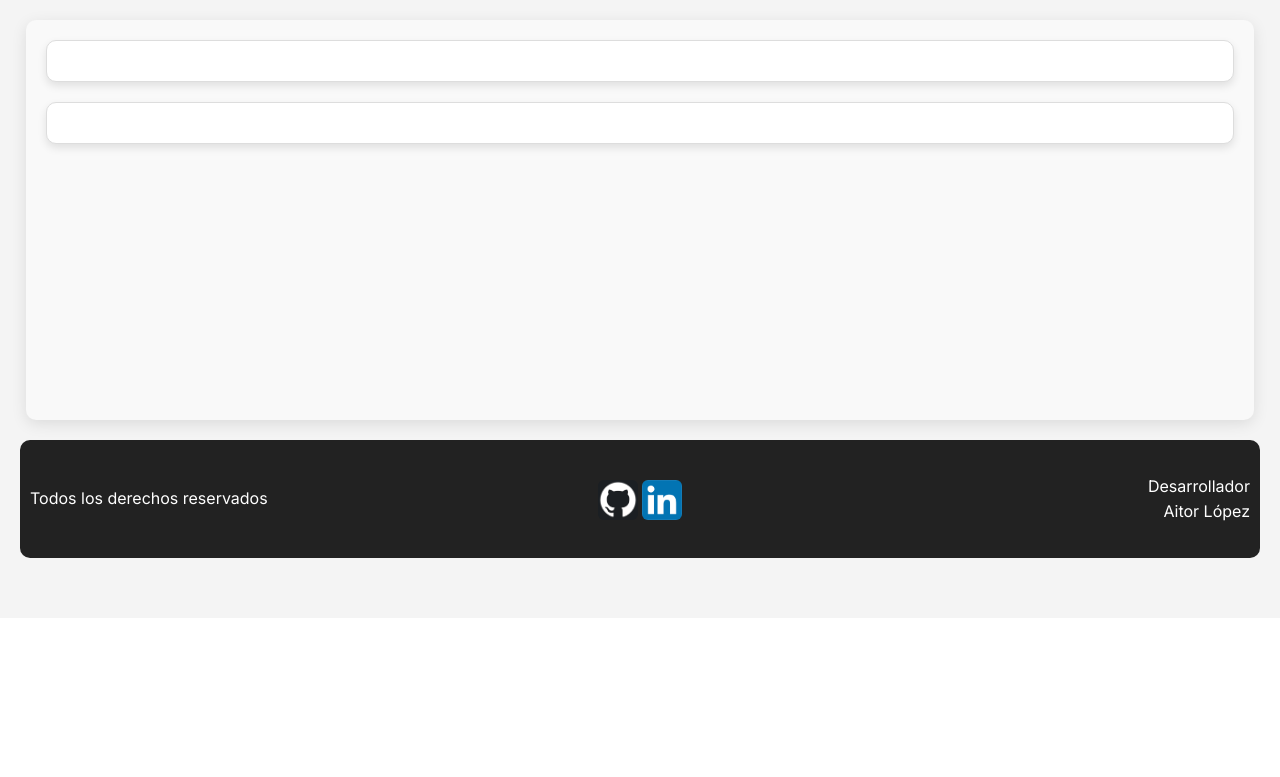
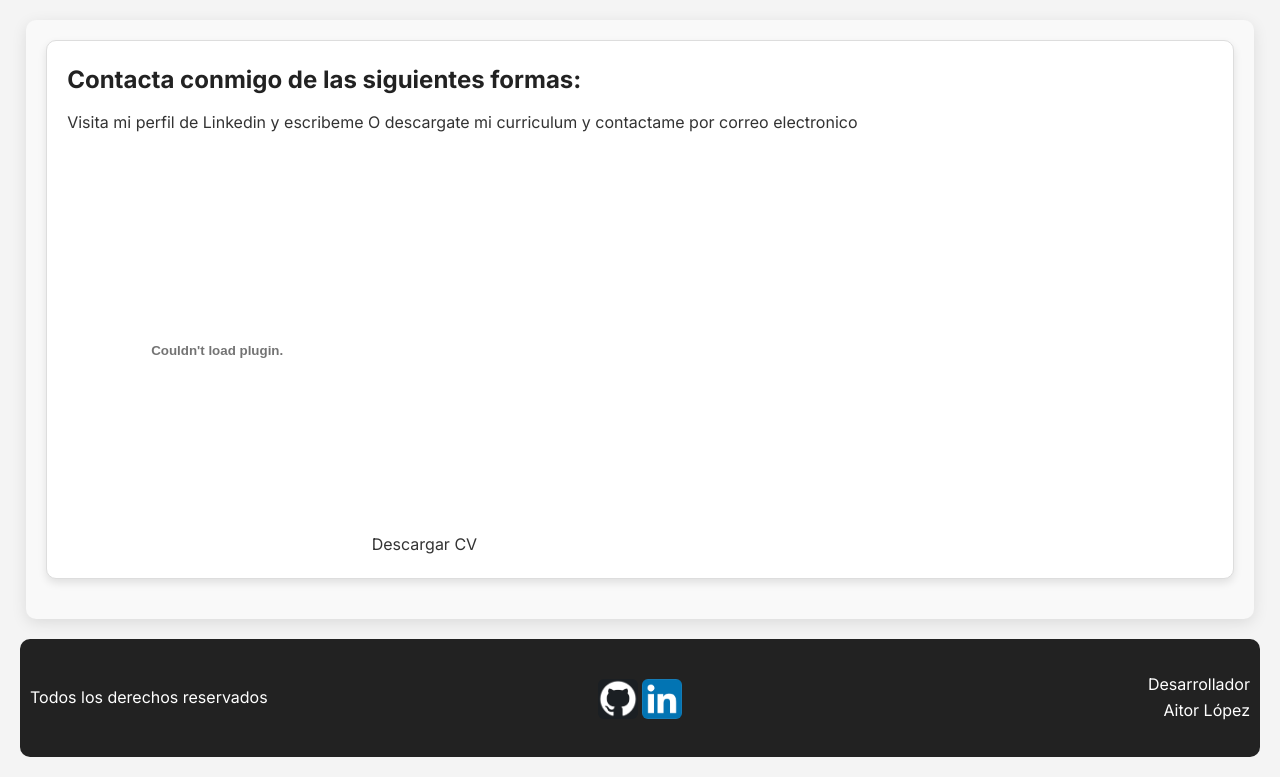
Before and after one commit to jokobik/aitor-website, a Django app: page /appWeb/contacto in a window 1280 px wide. Shown: the part 182-959 px from the top of the page. Before the commit the page ends 740 px from the top, so only its background shows below. Run offline with Django 5.2, Linux system fonts and the light colour scheme; parts of the project's set-up code (start-up, migrations or seed data) failed here and were passed over; some libraries are stand-ins or nearby versions.

Commit message:
Comienzo vista contacto

```diff
--- a/myWeb/appWeb/templates/contacto.html
+++ b/myWeb/appWeb/templates/contacto.html
@@ -1,38 +1,29 @@
 {% extends "base.html" %}
+{% load static %}
 
 {% block contenido %}
 <section class="secciones">
-
-</section>
-
-<style>
-    /* 🔹 Fondo principal blanco */
-    .LI-profile-badge,
-    .LI-badge-container {
-        background-color: #FFFFFF !important;
-    }
-
-    /* 🔹 Barra superior (logo + "LinkedIn") */
-    .LI-header {
-        background-color: #38434F !important; /* Fondo azul-gris */
-    }
-
-    /* 🔹 Texto y logo en blanco */
-    .LI-header svg,
-    .LI-header .LI-text {
-        fill: #FFFFFF !important; /* Logo blanco */
-        color: #FFFFFF !important; /* Texto blanco */
-    }
-
-    /* 🔹 Texto del perfil en negro (tema light ya lo hace, pero lo reforzamos) */
-    .LI-badge-container *:not(.LI-header *) {
-        color: #000000 !important;
-    }
-</style>
-
-
-<section class="secciones">
-
-
+    <h3>Contacta conmigo de las siguientes formas:</h3>
+    <p>Visita mi perfil de Linkedin y escribeme O descargate mi curriculum y contactame por correo electronico</p>
+    <div>
+        <script src="https://platform.linkedin.com/badges/js/profile.js" async defer type="text/javascript"></script>
+        <div class="badge-base LI-profile-badge" data-locale="es_ES" data-size="large" data-theme="light"
+             data-type="VERTICAL" data-vanity="aitor-lopez-roncero" data-version="v1">
+            <a class="badge-base__link LI-simple-link"
+               href="https://es.linkedin.com/in/aitor-lopez-roncero?trk=profile-badge">
+            </a>
+        </div>
+    </div>
+    <div>
+        <!--Vista previa pdf-->
+        <embed
+        src="{% static 'pdfs/curriculum_aitor.pdf' %}#toolbar=0&view=FitH"
+        type="application/pdf"
+        width="300px"
+        height="400px"
+        style="border: none;"
+        />
+        <a href="{% static 'pdfs/curriculum_aitor.pdf' %}" download class="btn-descarga">Descargar CV</a>
+    </div>
 </section>
 {% endblock %}
```
Also changed, not shown: myWeb/appWeb/static/css/style.css (+0 -55 lines), 2 other files.
